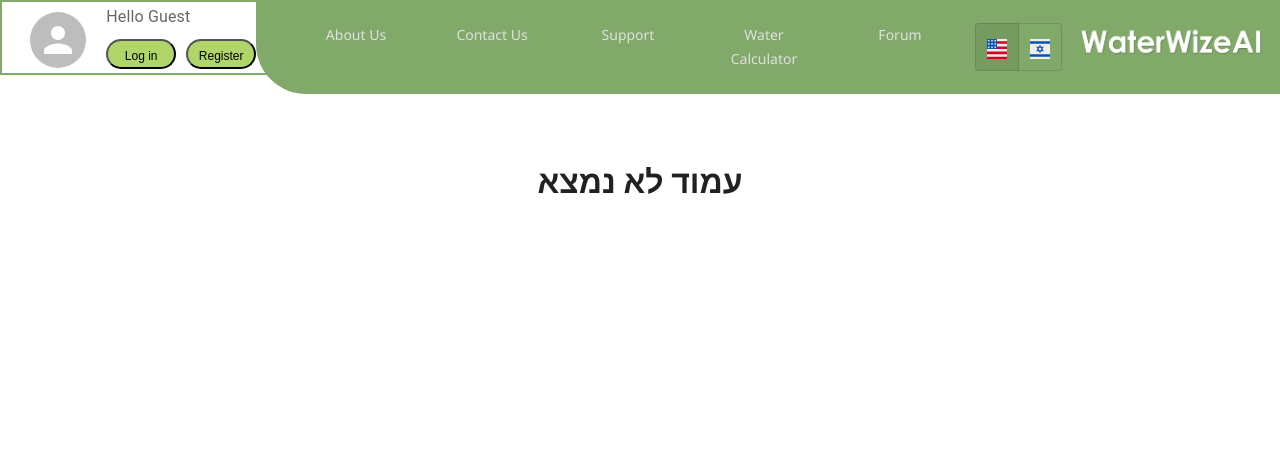
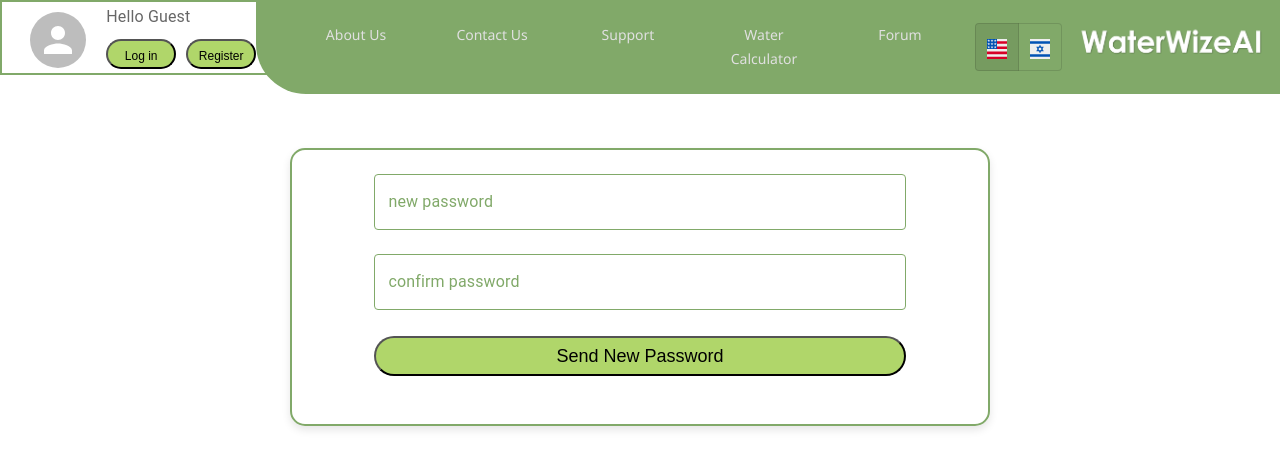
Before and after one commit to Daanielle/WaterWiseAI, a React (Create React App) app in the folder water-wize-ai/: page /password-reset/1 in a window 1280 px wide. Shown: the top 468 px of the page. Built offline with nearby package versions, Linux system fonts and the light colour scheme.

Commit message:
pull request

```diff
--- a/water-wize-ai/src/App.js
+++ b/water-wize-ai/src/App.js
@@ -10,6 +10,8 @@ import WaterCalculator from "./pages/WaterCalculator";
 import Demo from "./pages/Demo";
 import TasksList from "./pages/TasksList";
 import LogIn from "./pages/LogIn";
+import ForgetPass from "./pages/ForgetPass";
+import PasswordReset from "./pages/PasswordReset";
 import Register from "./pages/Register";
 import UserDetails from "./pages/UserDetails"
 import { LanguageProvider } from "./LanguageContext";
@@ -38,6 +40,8 @@ const router = createBrowserRouter([
       { path: "/WaterCalculator", element: <WaterCalculator /> },
       { path: "/TasksList", element: <TasksList /> },
       { path: "/LogIn", element: <LogIn /> },
+      { path: "/ForgetPass", element: <ForgetPass /> },
+      { path: "/password-reset/:token", element: <PasswordReset /> },
       { path: "/Register", element: <Register /> },
       { path: "/UserDetails", element: <UserDetails /> },
       { path: "/Demo", element: <Demo /> },
--- /dev/null
+++ b/water-wize-ai/src/pages/ForgetPass.js
@@ -0,0 +1,90 @@
+import React, { useState, useContext } from "react";
+import { AuthContext } from '../AuthContext';
+import { useNavigate } from "react-router-dom";
+import InputField from "../components/inputs/InputField";
+import PageContainer from "../components/PageContainer";
+import ContainerBox from '../components/ContainerBox';
+import CustomButton from "../components/CustomButton";
+import useDictionary from "../resources/Dictionary/Dictionary";
+import TitleButton from "../components/TitleButton"
+import { useParams } from 'react-router-dom';
+import emailjs from "@emailjs/browser";
+
+const titleButton = {
+  fontStyle: "italic",
+  color: "var(--medium-green)",
+};
+
+function ForgetPass() {
+    const [email, setEmail] = useState('');
+    const dict = useDictionary();
+    const [error, setError] = useState('');
+    const navigate = useNavigate();
+
+
+
+    const handleSubmit = async (e) => {
+        e.preventDefault();
+        if(!email){
+          setError(dict.errorFields)
+          return
+        }
+
+        try {
+          const loginResponse = await fetch('/users/check-email-token', {
+            method: "POST",
+            headers: {
+              "Content-Type": "application/json",
+            },
+            body: JSON.stringify({
+              "email": email,
+            }),
+          });
+          if (!loginResponse.ok) {
+            const errorData = await loginResponse.json();
+            throw new Error(errorData.message || 'Login failed!');
+          }
+          const data = await loginResponse.json(); // Parse the JSON response
+          console.log(data.emailToken);
+          const token = data.emailToken;
+
+          if (token) {
+
+            const templateParams = {
+                user_email: email,
+                reset_link: `http://localhost:3000/password-reset/${token}`,  // Your reset link
+              };
+
+              const dataaa =await emailjs.send('service_9wpkekd', 'template_4ae19uw', templateParams, 'D5FWWX57AkcDUP2o8');
+              console.log(dataaa);
+
+        } else {
+            throw new Error('Token not found in the response');
+          }
+
+        } catch (err) {
+          switch(err.message){
+            case 'email':
+              setError(dict.errorEmailNotExists);
+              break;
+            default:
+              setError(dict.errorTryAgain);
+          }
+        }
+      }
+
+  return (
+    <PageContainer>
+            <form onSubmit={handleSubmit}>
+        <ContainerBox sx={{ width: "700px", border: "2px solid var(--medium-green)", }} >
+          <InputField label={dict.email} value={email} onValueChange={setEmail} checkIfValid={() => true} error="" />
+          <CustomButton type="Submit" label={dict.ResetPass} />
+          {error && <div style={{ color: 'red', marginTop: '10px' }}>{error}</div>}
+        </ContainerBox>
+      </form>
+
+    </PageContainer>
+  );
+}
+
+export default ForgetPass;
--- a/water-wize-ai/src/pages/LogIn.js
+++ b/water-wize-ai/src/pages/LogIn.js
@@ -69,7 +69,8 @@ function LogIn() {
           <CustomButton type="Submit" label={dict.Login} />
           {error && <div style={{ color: 'red', marginTop: '10px' }}>{error}</div>}
           <div style={{ display: 'flex', flexDirection: 'row', justifyContent: 'center', gap: '10%' }}>
-            <CustomButton type="button" label={dict.forgetpassword} to="/Register" style={{ width: '35%' }} secondary />
+            {/* <CustomButton type="button" label={dict.forgetpassword} to="/Register" style={{ width: '35%' }} secondary /> */}
+            <CustomButton type="button" label={dict.forgetpassword} to="/ForgetPass" style={{ width: '35%' }} secondary />
             <CustomButton type="button" label={dict.Register} to="/Register" style={{ width: '35%' }} secondary />
           </div>
         </ContainerBox>
--- /dev/null
+++ b/water-wize-ai/src/pages/PasswordReset.js
@@ -0,0 +1,96 @@
+import React, { useState, useContext } from "react";
+import { AuthContext } from '../AuthContext';
+import { useNavigate } from "react-router-dom";
+import InputField from "../components/inputs/InputField";
+import PageContainer from "../components/PageContainer";
+import ContainerBox from '../components/ContainerBox';
+import CustomButton from "../components/CustomButton";
+import useDictionary from "../resources/Dictionary/Dictionary";
+import TitleButton from "../components/TitleButton"
+import { useParams } from 'react-router-dom';
+
+const titleButton = {
+  fontStyle: "italic",
+  color: "var(--medium-green)",
+};
+
+function ForgetPass() {
+    // const [email, setEmail] = useState('');
+    const [newPass, setPass] = useState('');
+    const [ConfirmPass, setConfirmPass] = useState('');
+    const dict = useDictionary();
+    const [error, setError] = useState('');
+    const navigate = useNavigate();
+    const { token } = useParams();
+
+
+
+    const handleSubmit = async (e) => {
+        e.preventDefault();
+        if(!newPass || !ConfirmPass){
+          setError(dict.errorFields)
+          return
+        }
+
+        try {
+          const loginResponse = await fetch(`/users/password-reset/${token}`, {
+            method: "PATCH",
+            headers: {
+              "Content-Type": "application/json",
+            },
+            body: JSON.stringify({
+              "password": newPass,
+            }),
+          });
+          if (!loginResponse.ok) {
+            console.log("ggggg");
+            const errorData = await loginResponse.json();
+            throw new Error(errorData.message || 'Login failed!');
+          }
+          const data = await loginResponse.json(); // Parse the JSON response
+          console.log(data);
+        //   const token = data.emailToken;
+        //   if (token) {
+            // Navigate to the password reset page with the token
+            // window.location.href =`/password-reset/${token}`;
+            navigate(`/LogIn`);
+        // }
+        // else {
+        //     throw new Error('Token not found in the response');
+        //   }
+
+        } catch (err) {
+          switch(err.message){
+            case 'email':
+              setError(dict.errorEmailNotExists);
+              break;
+            default:
+              setError(dict.errorTryAgain);
+          }
+        }
+
+
+
+
+
+      }
+
+  return (
+    <PageContainer>
+            <form onSubmit={handleSubmit}>
+        <ContainerBox sx={{ width: "700px", border: "2px solid var(--medium-green)", }} >
+          {/* <TitleButton style={titleButton}>{dict.LogIn}</TitleButton> */}
+          <InputField label="new password" value={newPass} onValueChange={setPass} checkIfValid={() => true} error="" />
+          <InputField label="confirm password" value={ConfirmPass} onValueChange={setConfirmPass} checkIfValid={() => true} error="" />
+          {/* <InputField label={dict.email} value={email} onValueChange={setEmail} checkIfValid={() => true} error="" /> */}
+          <CustomButton type="Submit" label="Send New Password" />
+          {error && <div style={{ color: 'red', marginTop: '10px' }}>{error}</div>}
+        </ContainerBox>
+      </form>
+
+    </PageContainer>
+  );
+}
+
+export default ForgetPass;
+{/* <CustomButton type="button" label={dict.forgetpassword} to="/password-reset/:token" style={{ width: '35%' }} secondary /> */}
--- a/water-wize-ai/src/pages/WaterCalculator.js
+++ b/water-wize-ai/src/pages/WaterCalculator.js
@@ -391,7 +391,7 @@ function WaterCalculator() {
           <Grid item xs={3}>
             <div className={classes.formControl}>
               <ContainerBox width="500px" minHeight="710px">
-                <CustomWidthTooltip title="dddd">
+                {/* <CustomWidthTooltip title="dddd"> */}
                   <span>
                     {" "}
                     <InputPicker
@@ -401,9 +401,9 @@ function WaterCalculator() {
                       options={optionsCities}
                     />
                   </span>
-                </CustomWidthTooltip>
+                {/* </CustomWidthTooltip> */}
 
-                <CustomWidthTooltip title="dddd">
+                {/* <CustomWidthTooltip title="dddd"> */}
                   <span>
                     {" "}
                     <InputPicker
@@ -413,7 +413,7 @@ function WaterCalculator() {
                       options={optionsAreas}
                     />
                   </span>
-                </CustomWidthTooltip>
+                {/* </CustomWidthTooltip> */}
                 {/* <InputPicker label={dict.city} value={selectedCity} onValueChange={handleCityChange} options={optionsCities} />
                 <InputPicker label={dict.station} value={selectedArea} onValueChange={handleAreaChange} options={optionsAreas} /> */}
                 <DatePickerComponent
--- a/water-wize-ai/src/resources/Dictionary/Dictionary.js
+++ b/water-wize-ai/src/resources/Dictionary/Dictionary.js
@@ -23,6 +23,7 @@ const hebDict = {
   waterCalculatorTitle: "מחשבון מים",
   LogIn: "התחברות",
   Register: "הרשמה",
+  ResetPass:"שחזר סיסמה ",
 
   //Guide
   GuideScreenExplanations: "הסברים על המסכים",
@@ -237,7 +238,7 @@ const engDict = {
   waterCalculatorTitle: "Water Calculator",
   LogIn: "Log In",
   Register: "Register",
-
+  ResetPass:"Reset Password",
   //Guide
   GuideScreenExplanations: "Screen Explanations",
   GuideHomeTitle: "Home",
--- a/water-wize-ai/src/resources/mapping/WaterCalculatorVariablesDetails.js
+++ b/water-wize-ai/src/resources/mapping/WaterCalculatorVariablesDetails.js
@@ -39,7 +39,7 @@ function WaterCalculatorVariablesDetails() {
     },
     relativeHumidity: {
       icon: AirIcon,
-      title: dict.relativeHumidityParameter,
+      title: dict.temperatureParameter,
       description: dict.relativeHumidity,
       units: "[%]",
     },
```
